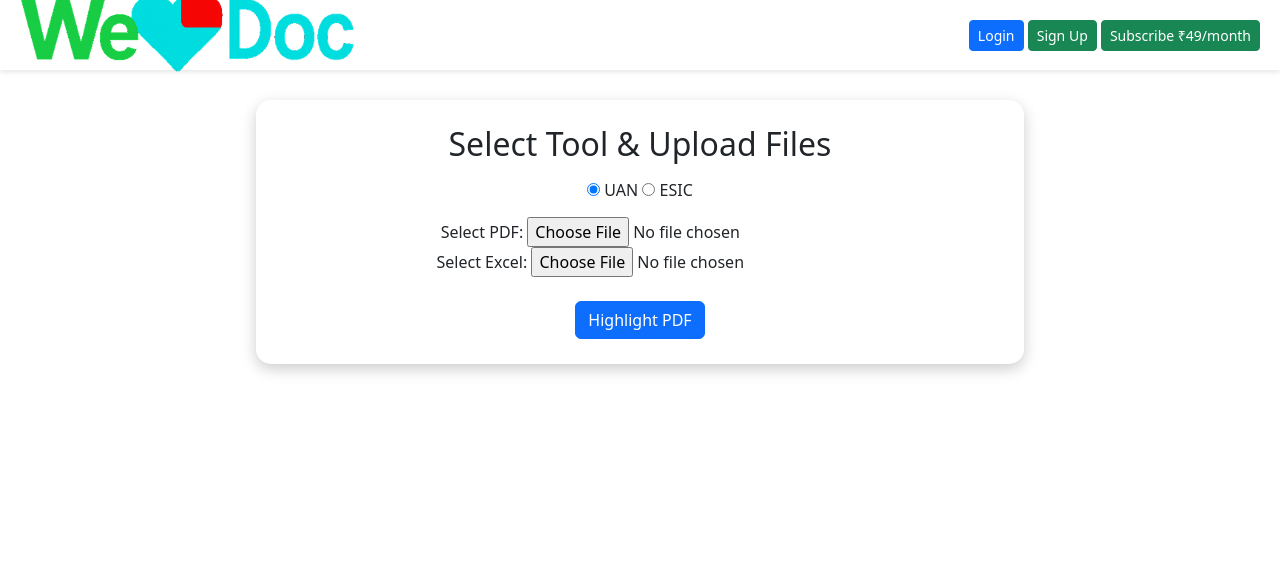
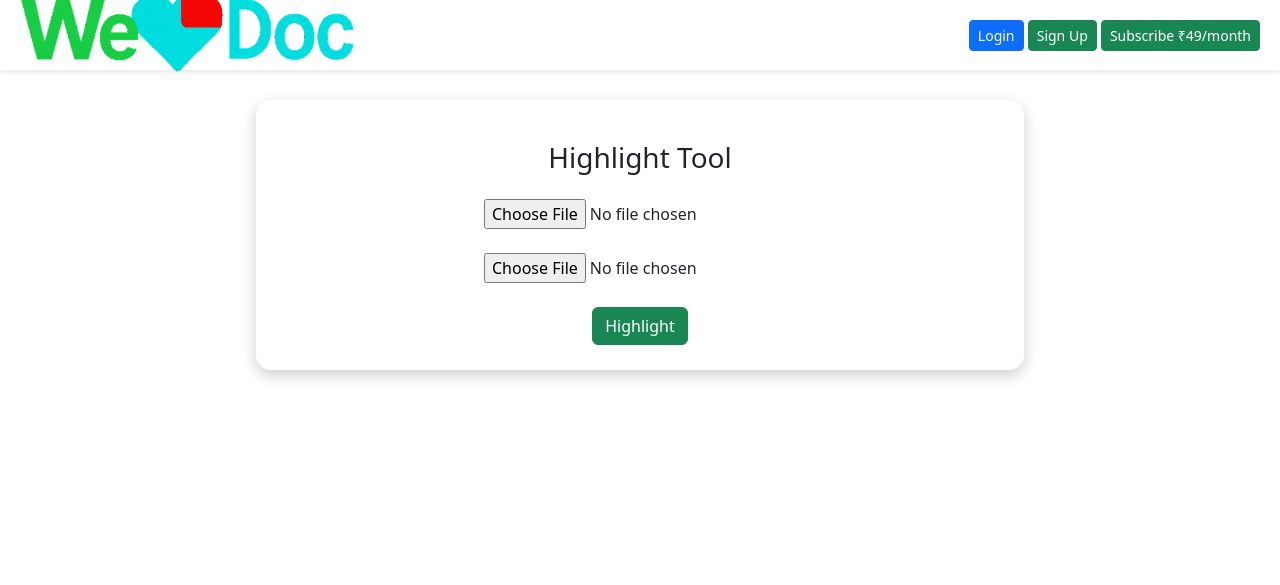
Before and after one commit to ajaysinghrajput9370/WeLoveDoc, a Python web app: template templates/highlight.html in a window 1280 px wide. Shown: the top 585 px of the page. Run offline with Jinja, Linux system fonts and the light colour scheme; the template is opened without the code that fills it, so the values that code supplies are empty.

Commit message:
Update highlight.html

```diff
--- a/templates/highlight.html
+++ b/templates/highlight.html
@@ -1,25 +1,9 @@
 {% extends "base.html" %}
 {% block content %}
-<div class="text-center">
-    <h2>Select Tool & Upload Files</h2>
-    <form method="POST" enctype="multipart/form-data">
-        <input type="hidden" name="highlight_type" id="highlight_type" value="uan">
-        <div style="margin:15px;">
-            <input type="radio" name="highlight_type" value="uan" checked> UAN
-            <input type="radio" name="highlight_type" value="esic"> ESIC
-        </div>
-        <label>Select PDF:</label>
-        <input type="file" name="pdf" accept=".pdf" required><br>
-        <label>Select Excel:</label>
-        <input type="file" name="excel" accept=".xls,.xlsx" required><br><br>
-        <button type="submit" class="btn btn-primary">Highlight PDF</button>
-    </form>
-
-    {% if result_pdf %}
-    <div style="margin-top:20px;">
-        <a href="{{ url_for('download', filename=result_pdf) }}" class="btn btn-success">Download Highlighted PDF</a>
-        <a href="{{ url_for('download', filename=result_excel) }}" class="btn btn-info">Download Not Found Excel</a>
-    </div>
-    {% endif %}
-</div>
+<h3 class="text-center mt-3">Highlight Tool</h3>
+<form method="POST" enctype="multipart/form-data" class="mt-4 text-center">
+  <input type="file" name="pdf" required><br><br>
+  <input type="file" name="excel" required><br><br>
+  <button type="submit" class="btn btn-success">Highlight</button>
+</form>
 {% endblock %}
```
